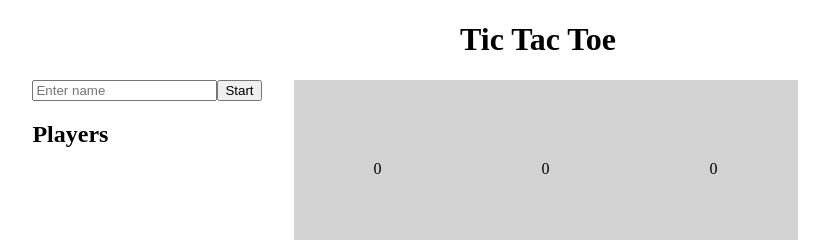
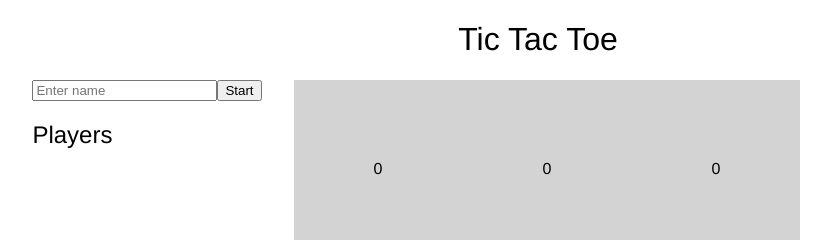
Before and after one commit to josh--newman/tictactoe, a React app: page / in a window 1280 px wide. Shown: the top 240 px of the page, 102-933 px from the left. Built offline with nearby package versions, Linux system fonts and the light colour scheme; no server answers.

Commit message:
Change style of fonts

```diff
--- a/client/styles/main.scss
+++ b/client/styles/main.scss
@@ -1,3 +1,11 @@
+body {
+  font-family: "HelveticaNeue-Light", "Helvetica Neue Light", "Helvetica Neue", Helvetica, Arial, "Lucida Grande", sans-serif;
+  font-weight: 300;
+  h1,h2 {
+    font-weight: 300;
+  }
+}
+
 .app {
   margin: 0 auto;
   h1 {
```
